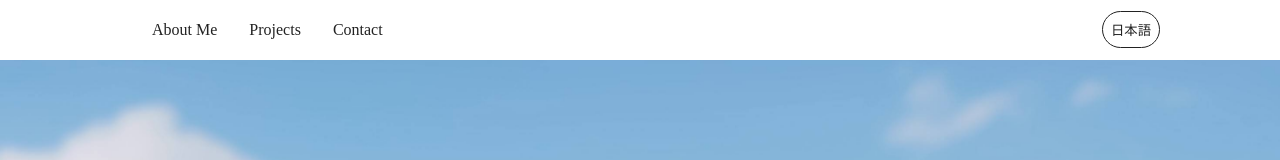
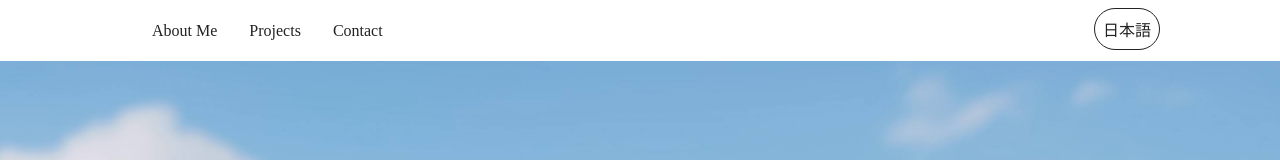
Before and after one commit to dpars34/portfolio-website, a React (Create React App) app: page / in a window 1280 px wide. Shown: the top 160 px of the page. Built offline with nearby package versions, Linux system fonts and the light colour scheme.

Commit message:
Button changes

```diff
--- a/src/Components/Contact/Contact.module.css
+++ b/src/Components/Contact/Contact.module.css
@@ -53,6 +53,7 @@
     font-weight: bold;
     -webkit-appearance: none;
     font-family: 'Noto Serif JP', serif;
+    font-size: 1rem;
 }
 
 .formGroup {
--- a/src/Components/Header/Header.module.css
+++ b/src/Components/Header/Header.module.css
@@ -57,6 +57,7 @@
         margin-left: auto;
         margin-right: 10vw;
         transition: transform .2s;
+        font-size: 1rem;
     }
 
     .langButton:hover {
```
